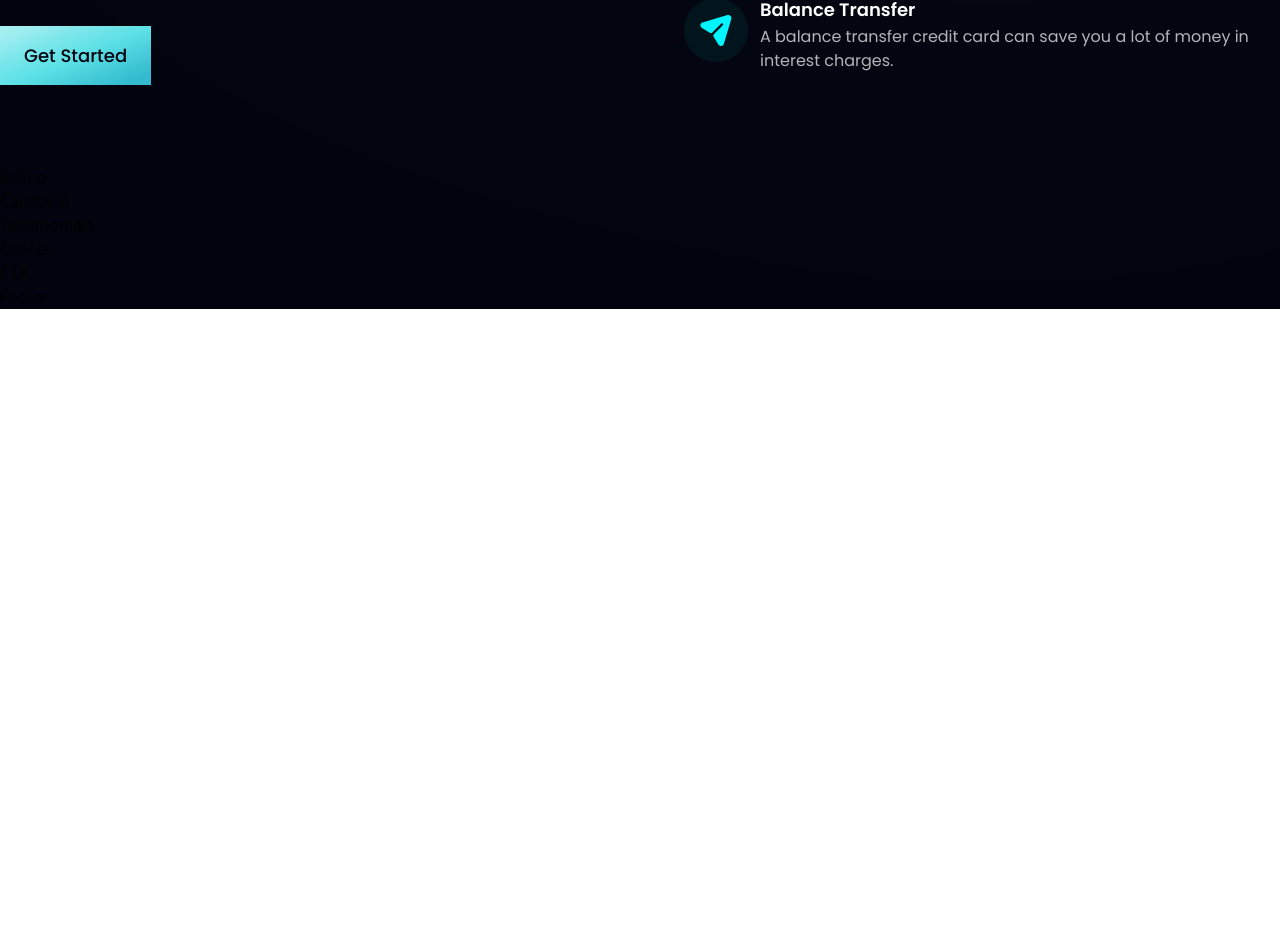
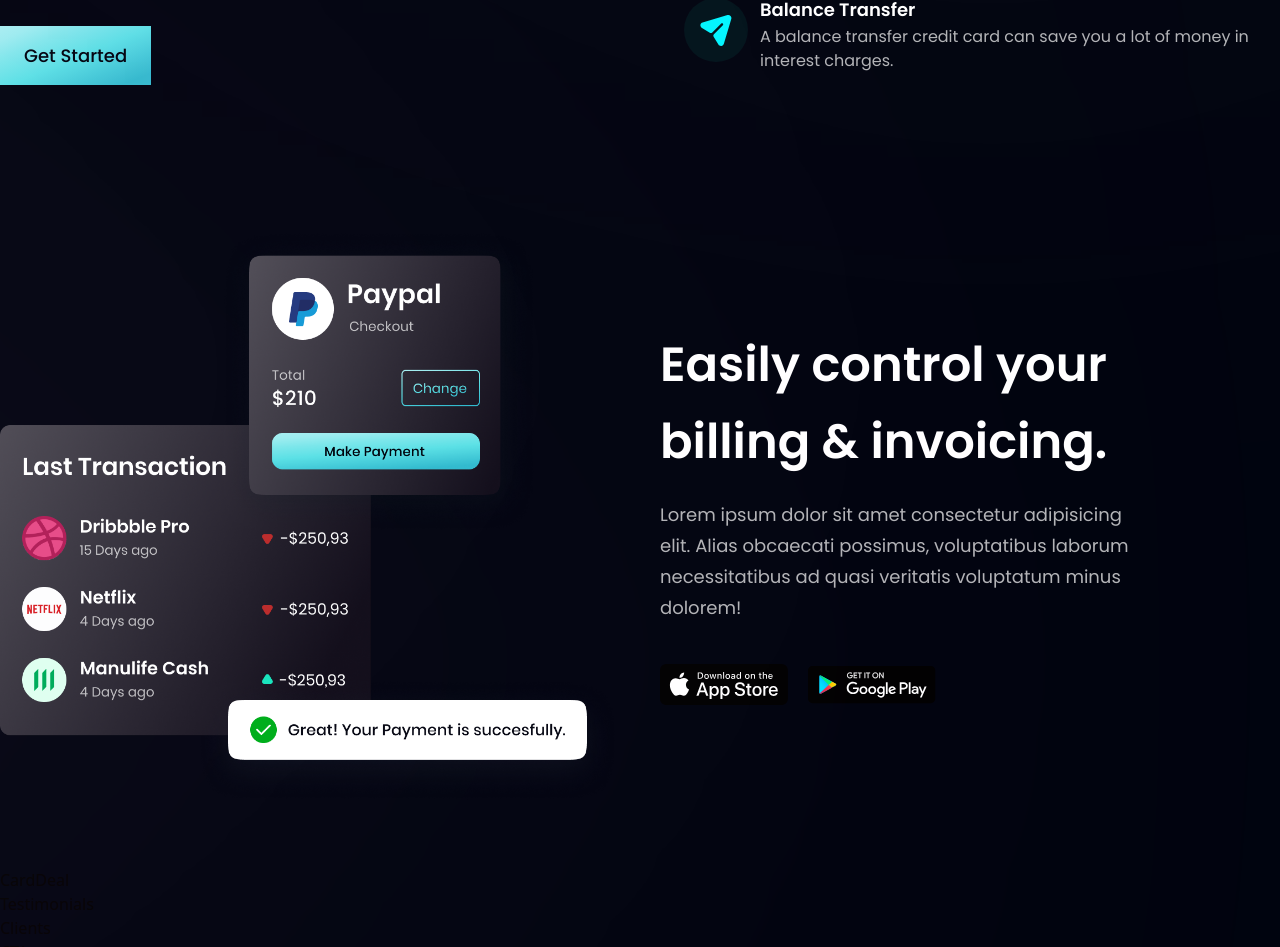
Before and after one commit to djcade32/bank-website, a React (Create React App) app: page / in a window 1280 px wide. Shown: the part 1337-2284 px from the top of the page. Before the commit the page ends 1646 px from the top, so only its background shows below. Built offline with nearby package versions, Linux system fonts and the light colour scheme.

Commit message:
Billing section is complete

```diff
--- a/src/components/Billing.js
+++ b/src/components/Billing.js
@@ -1,7 +1,38 @@
 import React from "react";
+import { apple, bill, google } from "../assets";
+import styles, { layout } from "../styles";
 
 const Billing = () => {
-  return <div>Billing</div>;
+  return (
+    <section className={layout.sectionReverse} id="product">
+      <div className={layout.sectionImgReverse}>
+        <img src={bill} alt="billing" className="w-[100%] h-[100%] relative z-[5]" />
+        <div className="absolute z-[3] -left-1/2 top-0 w-[50%] h-[50%] rounded-full white__gradient" />
+        <div className="absolute z-[0] -left-1/2 bottom-0 w-[50%] h-[50%] rounded-full pink__gradient" />
+      </div>
+      <div className={layout.sectionInfo}>
+        <h2 className={styles.heading2}>
+          Easily control your <br className="sm:block hidden" /> billing & invoicing.
+        </h2>
+        <p className={`${styles.paragraph} max-w-[470px] mt-5`}>
+          Lorem ipsum dolor sit amet consectetur adipisicing elit. Alias obcaecati possimus,
+          voluptatibus laborum necessitatibus ad quasi veritatis voluptatum minus dolorem!
+        </p>
+        <div className="flex flex-row flex-wrap sm:mt-10 mt-6">
+          <img
+            src={apple}
+            alt="apple_store"
+            className="w-[128px] h[42px] object-contain mr-5 cursor-pointer"
+          />
+          <img
+            src={google}
+            alt="play_store"
+            className="w-[128px] h[42px] object-contain mr-5 cursor-pointer"
+          />
+        </div>
+      </div>
+    </section>
+  );
 };
 
 export default Billing;
```
